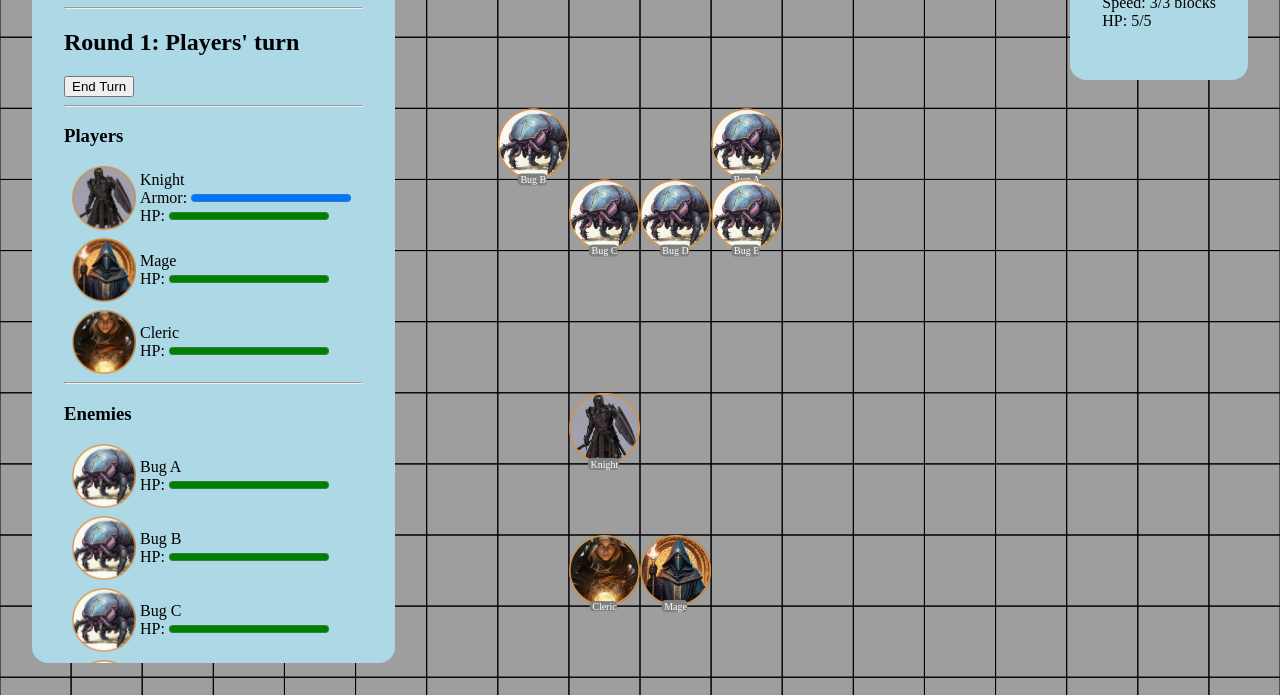
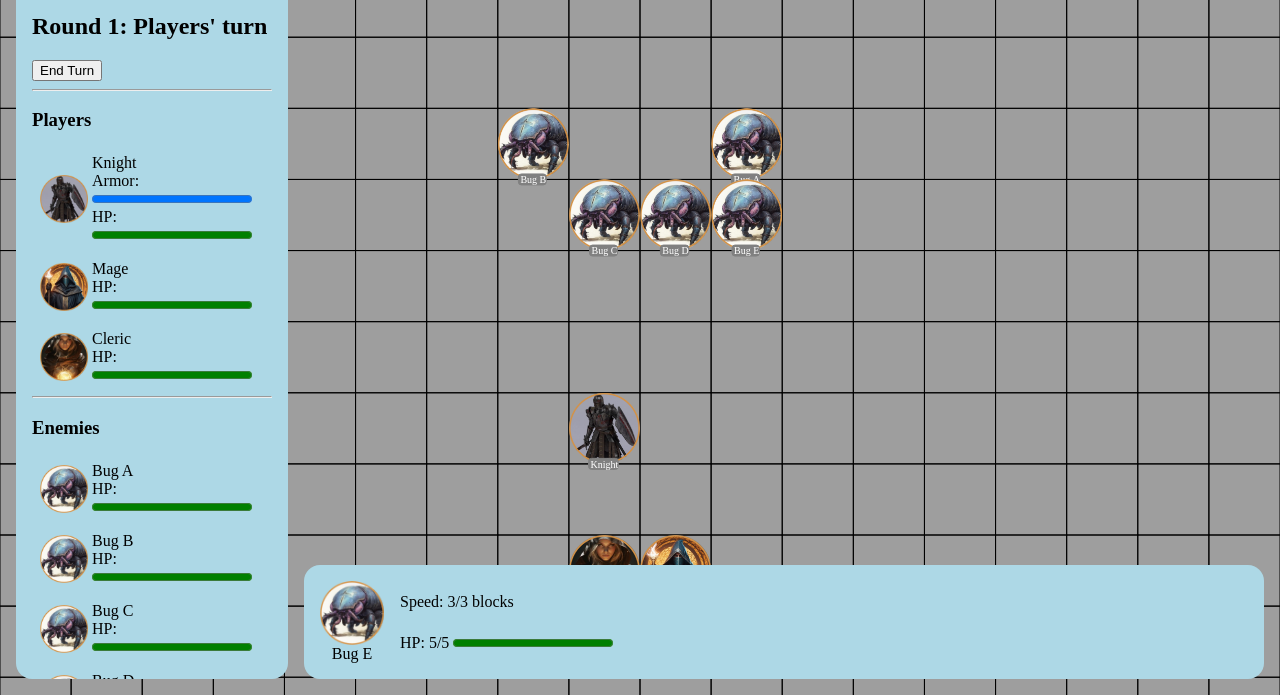
Before and after one commit to The5thAxiom/jsGames, a plain HTML site: page simple-rpg/index.html in a window 1280 px wide. Shown: the part 105-804 px from the top of the page. Drawn offline with Linux system fonts and the light colour scheme.

Commit message:
restyled statsDiv

```diff
--- a/simple-rpg/character.js
+++ b/simple-rpg/character.js
@@ -42,31 +42,46 @@ class Character extends GridObject{
     }
 
     updateStatsDiv() {
-        super.updateStatsDiv();
-        this.statsDiv.innerHTML += `
-        Speed: ${this.remainingMovement}/${this.speed} blocks <br />
-        HP: ${this.currentHP}/${this.maxHP} <br />
-        ${!!this.maxArmor ? `Armor: ${this.currentArmor}/${this.maxArmor}` : ''} <br />`
-
+        this.statsDiv.innerHTML = '';
+        let textToAdd = '';
+        textToAdd += `
+            <div class='image-name'>
+                <img src="${this.imageUrl}" />
+                <div>${this.name}</div>
+            </div>
+            <div class="stats">
+                <div>Speed: ${this.remainingMovement}/${this.speed} blocks</div>
+                <div>${!!this.maxArmor ? `Armor: ${this.currentArmor}/${this.maxArmor} <progress class='armor-bar' value="${this.currentArmor}" max="${this.maxArmor}"></progress>` : ''}</div>
+                <div>HP: ${this.currentHP}/${this.maxHP} <progress class='hp-bar' value="${this.currentHP}" max="${this.maxHP}"></progress></div>
+            </div>
+        `;
+        this.statsDiv.innerHTML += textToAdd;
         // show action and movement options only if enabled
         if (this.enabled) {
-            this.statsDiv.innerHTML += `
-            <button id="move">Move</button> <br />
-            Actions: ${this.remainingActions}/${this.maxActions}<br />
-            <ul>
+            let textToAdd = `<div class="actions">
+            <span
+                class='button ${this.remainingMovement === 0 ? 'disabled' : ''}'
+                id="move"
+                title="${this.speed} blocks"
+            >Move</span> <br />
             `;
             for (let i in this.actions) {
                 const action = this.actions[i];
-                this.statsDiv.innerHTML += `<li><button id="action-${i}">${action.name}</button>: ${action.description}</li>`
+                textToAdd += `<span
+                    title="${action.description}"
+                    class='button ${this.remainingActions === 0 ? 'disabled' : ''}'
+                    id="action-${i}"
+                >${action.name}</span>`
             }
-            this.statsDiv.innerHTML += '</u>';
+            textToAdd += "</div>";
+            this.statsDiv.innerHTML += textToAdd;
+
             id('move').addEventListener('click', e => this.moveToSelectedCells(e));
             for (let i in this.actions) {
                 const action = this.actions[i];
                 id(`action-${i}`).addEventListener('click', () => this.performAction(i));
             }
         }
-
         this.level.updateTurnDiv();
     }
 
@@ -110,6 +125,7 @@ class Character extends GridObject{
         this.remainingMovement -= gridDistanceBetweenBoxes(this.x, this.y, this.width, this.height, x, y, w, h);
         this.grid.remove(this);
         this.grid.place(this, x, y);
+        this.updateStatsDiv();
     }
 
     unSelect() {
--- a/simple-rpg/style.css
+++ b/simple-rpg/style.css
@@ -19,32 +19,27 @@ canvas {
     user-select: none;
 }
 
-#stats-div {
-    position: fixed;
-    right: 0;
-    top: 0;
-    margin: 2em;
+#controls > * {
+    background-color: lightblue;
+    padding-inline: 1em;
+    padding-bottom: 1em;
+    border-radius: 1em;
+
+    --turn-div-width: 15em;
+}
+
+#controls > *:empty {
+    display: none;
 }
 
 #turn-div {
     position: fixed;
     left: 0;
     top: 0;
-    margin: 2em;
-    max-height: calc(100vh - 6em);
+    margin: 1em 0 1em 1em;
+    max-height: calc(100vh - 3em);
+    width: var(--turn-div-width);
     overflow-y: scroll;
-}
-
-#controls > * {
-    background-color: lightblue;
-    padding-inline: 2em;
-    padding-bottom: 2em;
-    border-radius: 1em;
-    max-width: 20em;
-}
-
-#controls > *:empty {
-    display: none;
 }
 
 .character {
@@ -60,10 +55,66 @@ canvas {
 
 .character > img {
     display: block;
-    height: 4em;
+    height: 3em;
     aspect-ratio: 1/1;
 }
 
 .hp-bar {
     accent-color: green;
 }
+
+#stats-div {
+    position: fixed;
+    left: calc(var(--turn-div-width) + 3em);
+    bottom: 0;
+    margin: 1em;
+    padding: 1em;
+    width: calc(100vw - var(--turn-div-width) - 3em - 4em);
+
+    display: flex;
+    column-gap: 1em;
+}
+
+#stats-div img {
+    display: block;
+    height: 4em;
+    aspect-ratio: 1/1;
+}
+
+#stats-div > .image-name {
+    display: flex;
+    flex-direction: column;
+    align-items: center;
+}
+
+#stats-div > .stats {
+    display: flex;
+    flex-direction: column;
+    justify-content: space-evenly;
+    /* align-items: center; */
+}
+
+#stats-div > .actions {
+    display: flex;
+    justify-content: flex-start;
+    align-items:stretch;
+    column-gap: .5em;
+}
+
+#stats-div span.button {
+    border: 2px black outset;
+    padding: 0.25em;
+    display: flex;
+    align-items: center;
+    justify-content: center;
+    cursor: pointer;
+}
+
+#stats-div span.button:active {
+    border: 2px black inset;
+}
+
+#stats-div span.button.disabled {
+    border: 2px black groove;
+    cursor:not-allowed
+}
```
